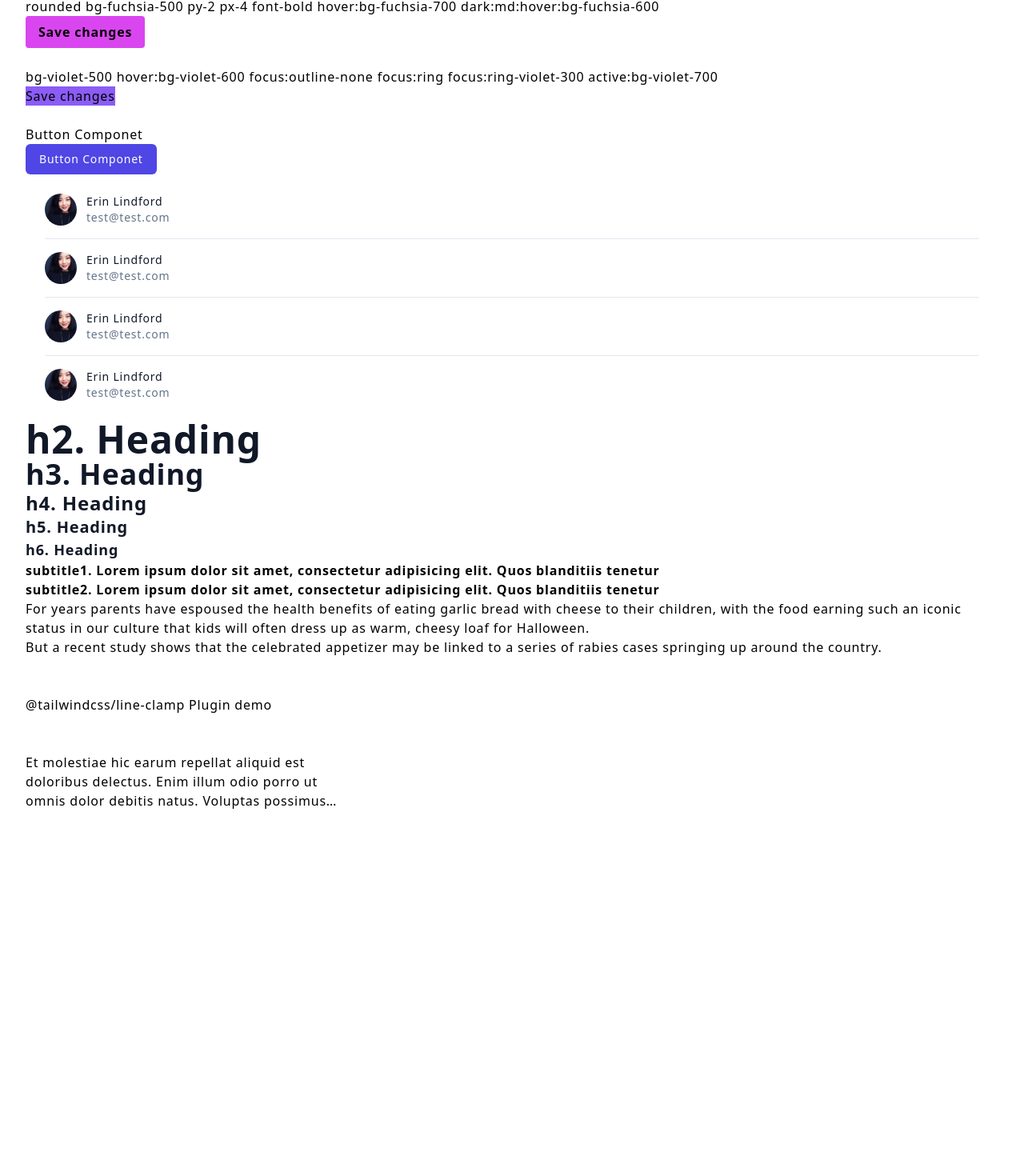
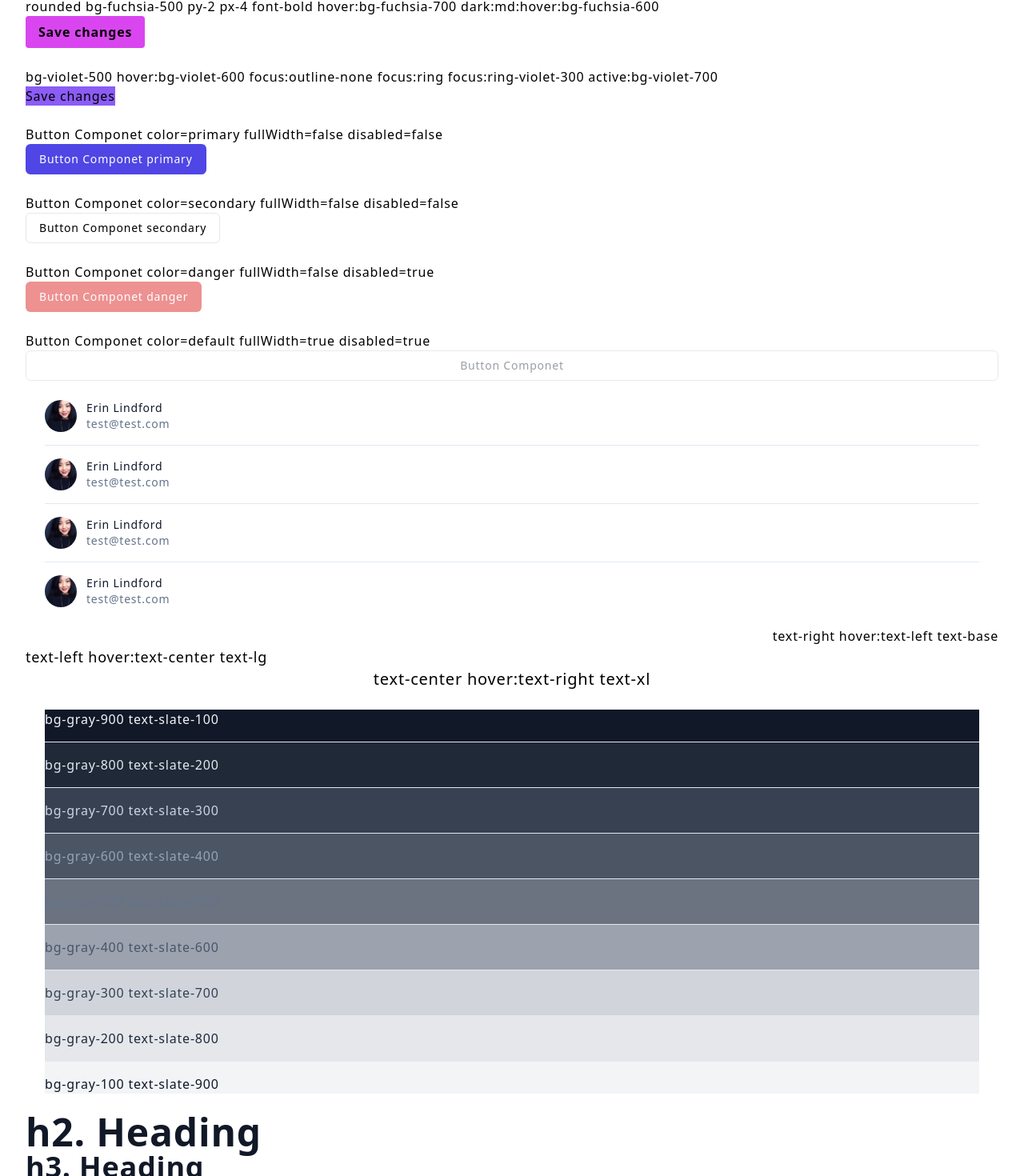
Before and after one commit to kanta13jp1/nextjs-type, a Next.js app: page /about in a window 1280 px wide. Shown: the part 300-1770 px from the top of the page at 80% size. Before the commit the page ends 1345 px from the top, so only its background shows below. Built offline with nearby package versions, Linux system fonts and the light colour scheme.

Commit message:
tailwind sample

```diff
--- a/src/pages/about.tsx
+++ b/src/pages/about.tsx
@@ -49,11 +49,41 @@ const About: NextPage = () => {
           </button>
           <br />
           <br />
-          <h2 className="decoration-sky-500">Button Componet</h2>
+          <h2 className="decoration-sky-500">
+            Button Componet color=primary fullWidth=false disabled=false
+          </h2>
           {/* <!-- 作成したボタンコンポーネントを利用  --> */}
           <Button color={'primary'} fullWidth={false} disabled={false}>
+            Button Componet primary
+          </Button>
+          <br />
+          <br />
+          <h2 className="decoration-sky-500">
+            Button Componet color=secondary fullWidth=false disabled=false
+          </h2>
+          {/* <!-- 作成したボタンコンポーネントを利用  --> */}
+          <Button color={'secondary'} fullWidth={false} disabled={false}>
+            Button Componet secondary
+          </Button>
+          <br />
+          <br />
+          <h2 className="decoration-sky-500">
+            Button Componet color=danger fullWidth=false disabled=true
+          </h2>
+          {/* <!-- 作成したボタンコンポーネントを利用  --> */}
+          <Button color={'danger'} fullWidth={false} disabled={true}>
+            Button Componet danger
+          </Button>
+          <br />
+          <br />
+          <h2 className="decoration-sky-500">
+            Button Componet color=default fullWidth=true disabled=true{' '}
+          </h2>
+          {/* <!-- 作成したボタンコンポーネントを利用  --> */}
+          <Button color={'default'} fullWidth={true} disabled={true}>
             Button Componet
           </Button>
+
           <ul role="list" className="divide-y divide-slate-200 p-6">
             <li className="flex py-4 first:pt-0 last:pb-0">
               <img className="h-10 w-10 rounded-full" src="/img/erin-lindford.jpg" alt="" />
@@ -84,6 +114,43 @@ const About: NextPage = () => {
               </div>
             </li>
           </ul>
+          <p className="text-right hover:text-left text-base">
+            text-right hover:text-left text-base
+          </p>
+          <p className="text-left hover:text-center text-lg">text-left hover:text-center text-lg</p>
+          <p className="text-center hover:text-right text-xl">
+            text-center hover:text-right text-xl
+          </p>
+          <ul role="list" className="divide-y divide-slate-200 p-6">
+            <li className="flex py-4 first:pt-0 last:pb-0 bg-gray-900 text-slate-100">
+              bg-gray-900 text-slate-100
+            </li>
+            <li className="flex py-4 first:pt-0 last:pb-0 bg-gray-800 text-slate-200">
+              bg-gray-800 text-slate-200
+            </li>
+            <li className="flex py-4 first:pt-0 last:pb-0 bg-gray-700 text-slate-300">
+              bg-gray-700 text-slate-300
+            </li>
+            <li className="flex py-4 first:pt-0 last:pb-0 bg-gray-600 text-slate-400">
+              bg-gray-600 text-slate-400
+            </li>
+            <li className="flex py-4 first:pt-0 last:pb-0 bg-gray-500 text-slate-500">
+              bg-gray-500 text-slate-500
+            </li>
+            <li className="flex py-4 first:pt-0 last:pb-0 bg-gray-400 text-slate-600">
+              bg-gray-400 text-slate-600
+            </li>
+            <li className="flex py-4 first:pt-0 last:pb-0 bg-gray-300 text-slate-700">
+              bg-gray-300 text-slate-700
+            </li>
+            <li className="flex py-4 first:pt-0 last:pb-0 bg-gray-200 text-slate-800">
+              bg-gray-200 text-slate-800
+            </li>
+            <li className="flex py-4 first:pt-0 last:pb-0 bg-gray-100 text-slate-900">
+              bg-gray-100 text-slate-900
+            </li>
+          </ul>
+
           <div>
             <Typography variant={'h2'}>h2. Heading</Typography>
             <Typography variant={'h3'}>h3. Heading</Typography>
```
